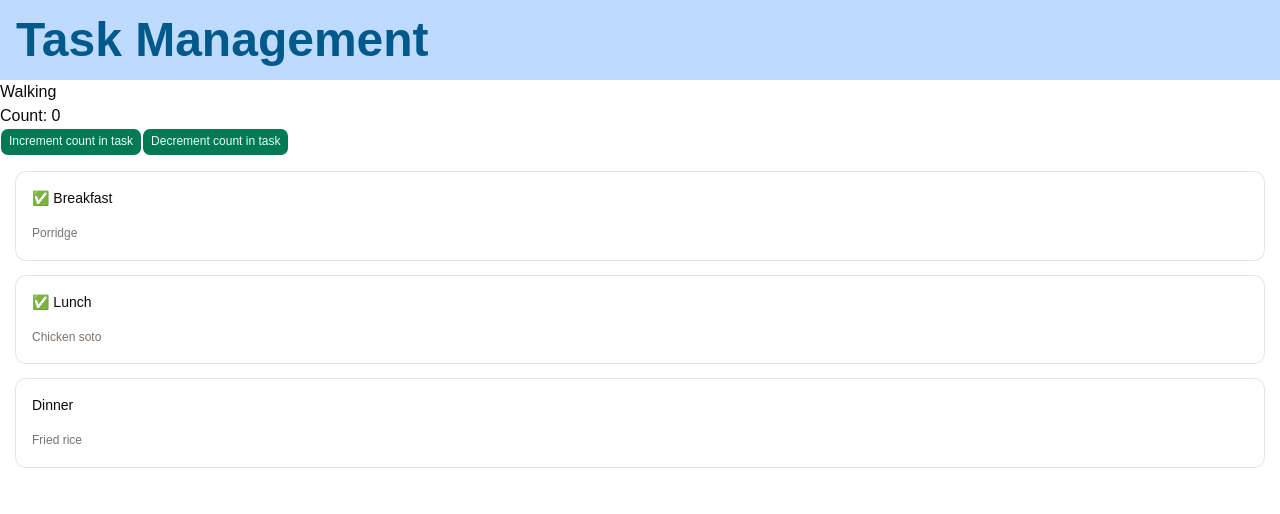
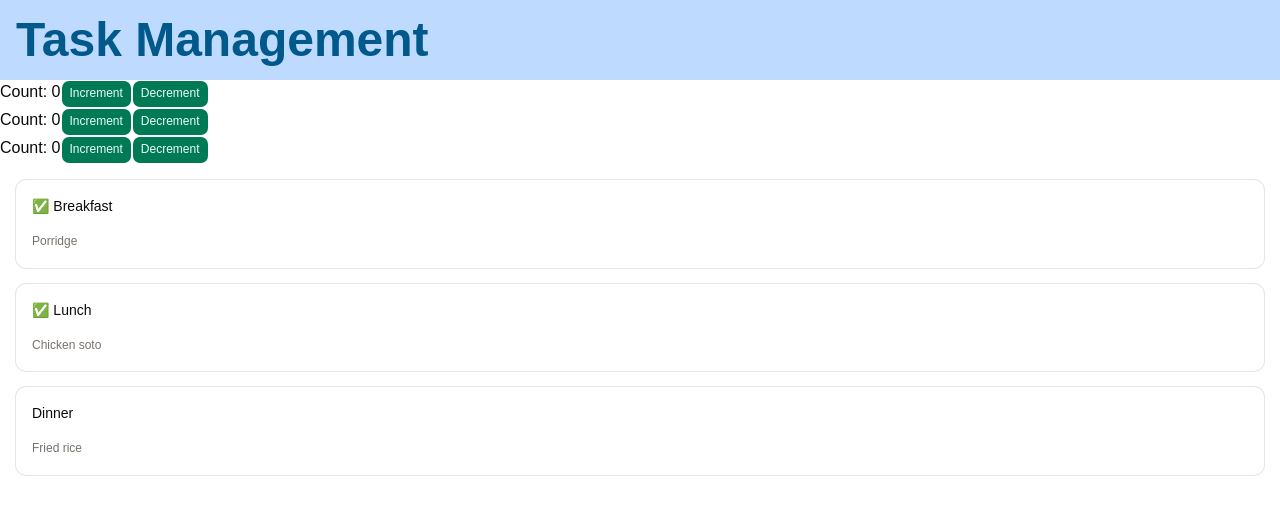
Before and after one commit to mhaidarhanif/task-management-11, a React (Vite) app: page / in a window 1280 px wide. Shown: the top 514 px of the page. Built offline with nearby package versions, Linux system fonts and the light colour scheme.

Commit message:
share count state from App

```diff
--- a/src/app.tsx
+++ b/src/app.tsx
@@ -1,15 +1,21 @@
 import { TaskCard } from "@/modules/task/components/task-card";
 import { dataTasks } from "@/modules/task/task.data";
-import { TaskWithCountCard } from "@/modules/counter/components/task-with-count-card";
+import { CounterCard } from "@/modules/counter/components/counter-card";
+import { useState } from "react";
+import type { Count } from "./modules/counter/counter.type";
 
 export function App() {
+  const [count, setCount] = useState<Count>(0);
+
   return (
     <div>
       <h1 className="bg-blue-200 p-4 text-5xl font-bold text-sky-800">
         Task Management
       </h1>
 
-      <TaskWithCountCard />
+      <CounterCard count={count} setCount={setCount} />
+      <CounterCard count={count} setCount={setCount} />
+      <CounterCard count={count} setCount={setCount} />
 
       <ul className="flex flex-col gap-4 p-4">
         {dataTasks.map((task) => {
--- a/src/modules/counter/components/counter-card.tsx
+++ b/src/modules/counter/components/counter-card.tsx
@@ -1,11 +1,14 @@
-import { useState } from "react";
+import { Button } from "@/components/ui/button";
+import type { Count } from "@/modules/counter/counter.type";
+import type { Dispatch, SetStateAction } from "react";
 
-import type { Count } from "@/modules/counter/counter.type";
-import { Button } from "@/components/ui/button";
-
-export function CounterCard() {
-  const [count, setCount] = useState<Count>(0);
-
+export function CounterCard({
+  count,
+  setCount,
+}: {
+  count: Count;
+  setCount: Dispatch<SetStateAction<Count>>;
+}) {
   function handleIncrementCount() {
     setCount(count + 1);
   }
```
